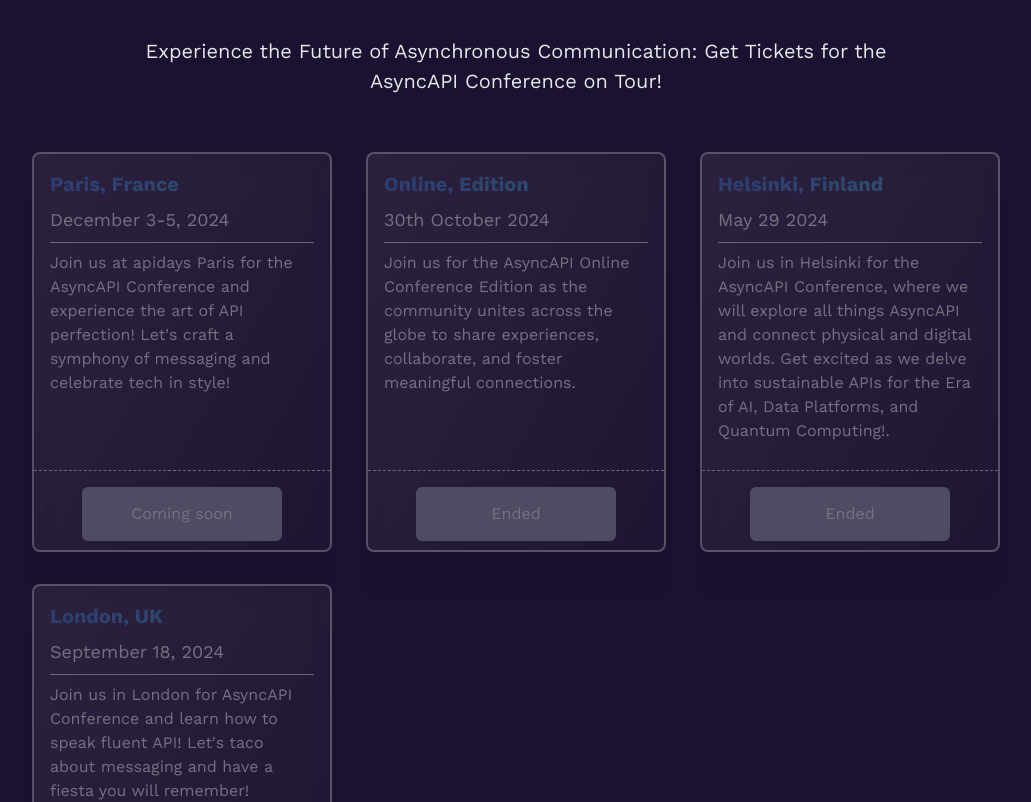
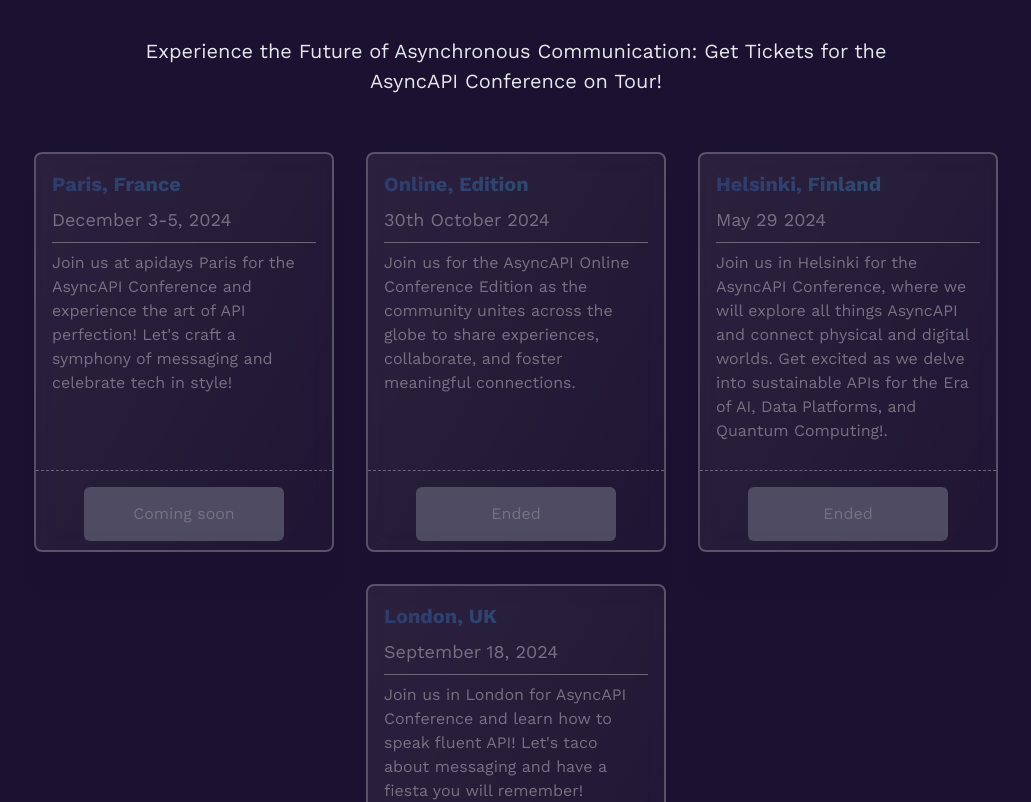
Before and after one commit to asyncapi/conference-website, a Next.js app: page / in a window 1280 px wide. Shown: the part 8860-9662 px from the top of the page, without its empty margins (124-1155 px from the left). Built offline with nearby package versions, Linux system fonts and the light colour scheme.

Commit message:
fixed alignment

```diff
--- a/pages/index.js
+++ b/pages/index.js
@@ -175,7 +175,7 @@ export default function Home() {
 			Experience the Future of Asynchronous Communication: Get Tickets for the AsyncAPI Conference on Tour!
 			</Paragraph>
 			</div>
-			<div className='w-[1000px] lg:w-full mt-10 flex justify-between lg:flex-col flex-wrap'>
+			<div className='w-[1000px] lg:w-full mt-10 flex justify-center lg:flex-col flex-wrap'>
 				{cities.filter((x)=>x.ended == false).map((city) => {
 						return <TicketCards key={city.name} city={city} className='lg:mt-10' />
 				})}
```
